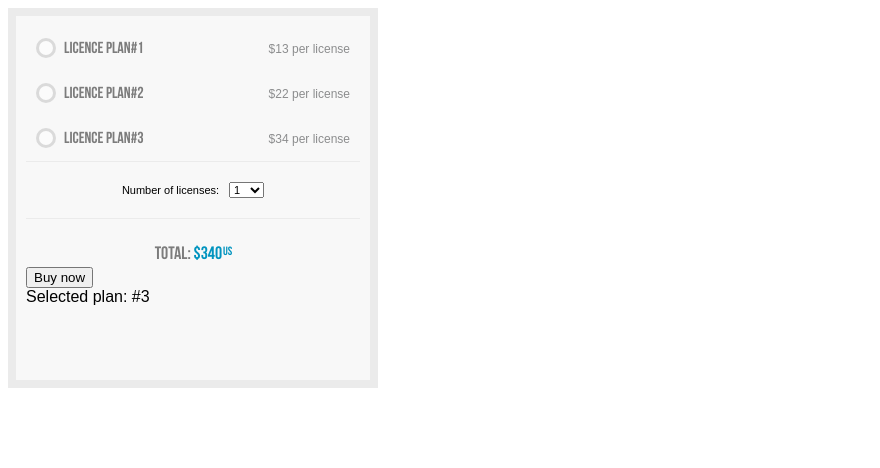
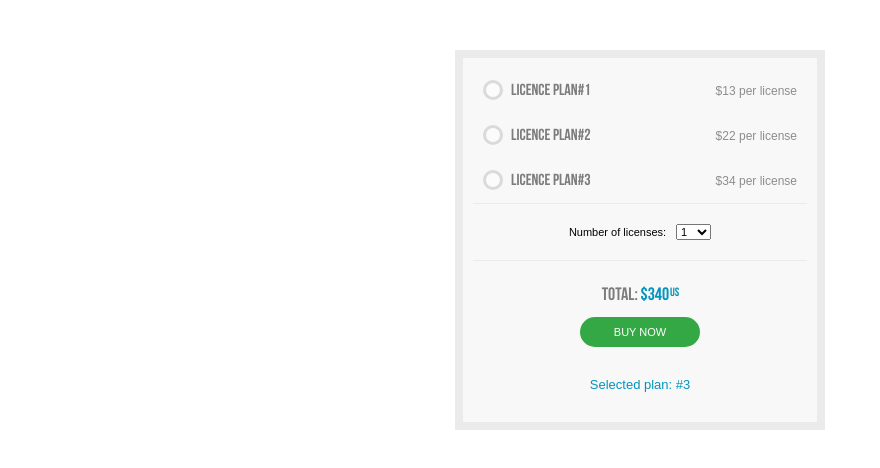
Before and after one commit to ronnika/license-plan, a website built with Parcel: page src/index.html in a window 1280 px wide. Shown: the whole page, without its empty margins (0-880 px from the left). Built offline with nearby package versions, Linux system fonts and the light colour scheme.

Commit message:
feat: add license-plan__selected-plan and wrapper styles

```diff
--- a/src/blocks/license-plan/license-plan.scss
+++ b/src/blocks/license-plan/license-plan.scss
@@ -2,8 +2,10 @@
     width: 370px;
     height: 380px;
     padding: 10px;
-    font-family: Arial;
+    font-family: Arial, sans-serif;
     font-weight: normal;
+
+    text-align: center;
     background-color: #f8f8f8;
     border: 8px solid #ebebeb;
     &__radio-item {
@@ -101,11 +103,10 @@
     }
     &__total {
         margin-top: 25px;
-        text-align: center;
+        margin-bottom: 12px;
         font-family: "Bebas";
         font-weight: bold;
         font-size: 18px;
-        line-height: 22px;
         color: #7c7c7c;
         &_sum {
             color: #0294bf;
@@ -117,4 +118,19 @@
             font-size: 12px;
         }
     }
+    &__submit {
+        height: 30px;
+        width: 120px;
+        margin-bottom: 30px;
+        background-color: #33a845;
+        text-transform: uppercase;
+        font-size: 11px;
+        color: #ffffff;
+        border: 0;
+        border-radius: 15px;
+    }
+    &__selected-plan {
+        font-size: 13px;
+        color: #0294bf;
+    }
 }
--- /dev/null
+++ b/src/blocks/wrapper/wrapper.scss
@@ -0,0 +1,5 @@
+.wrapper {
+    margin: 50px;
+    display: flex;
+    justify-content: center;
+}
--- a/src/index.html
+++ b/src/index.html
@@ -42,12 +42,10 @@
                         <option value="10">10</option>
                     </select>
                 </div>
-
-
                 <div class="license-plan__total">
                     Total: <span class="license-plan__total_sum">$<span class="license-plan__total_num">340</span><span class="license-plan__total_us">US</span><span>
                 </div>
-                <button type="submit">Buy now</button>
+                <button class="license-plan__submit" type="submit">Buy now</button>
                 <div class="license-plan__selected-plan">Selected plan: #<span class="license-plan__selected-plan_num">3</span></div>
             </form>
         </div>
--- a/src/main.scss
+++ b/src/main.scss
@@ -1,4 +1,5 @@
 
 @import "./blocks/_common/reset/reset";
 @import "./blocks/_common/fonts/fonts";
+@import "./blocks/wrapper/wrapper";
 @import "./blocks/license-plan/license-plan";
```
